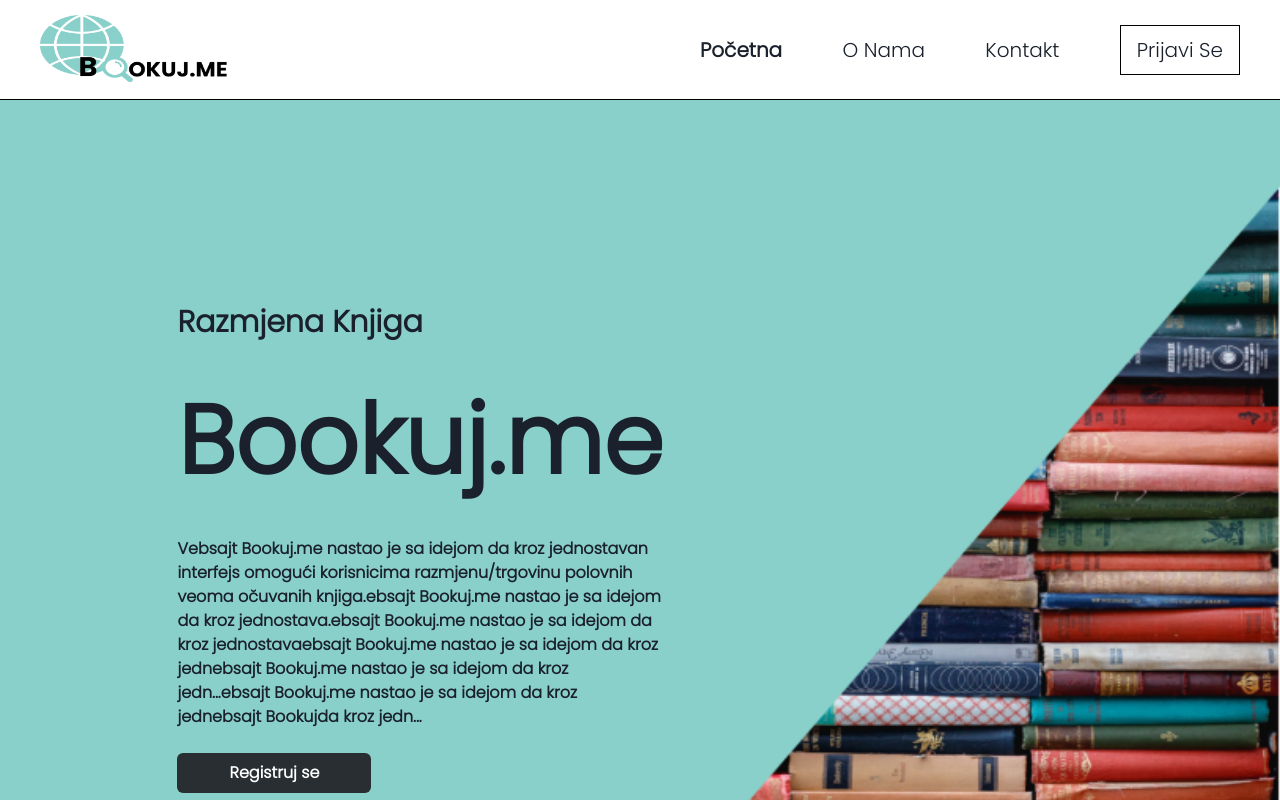
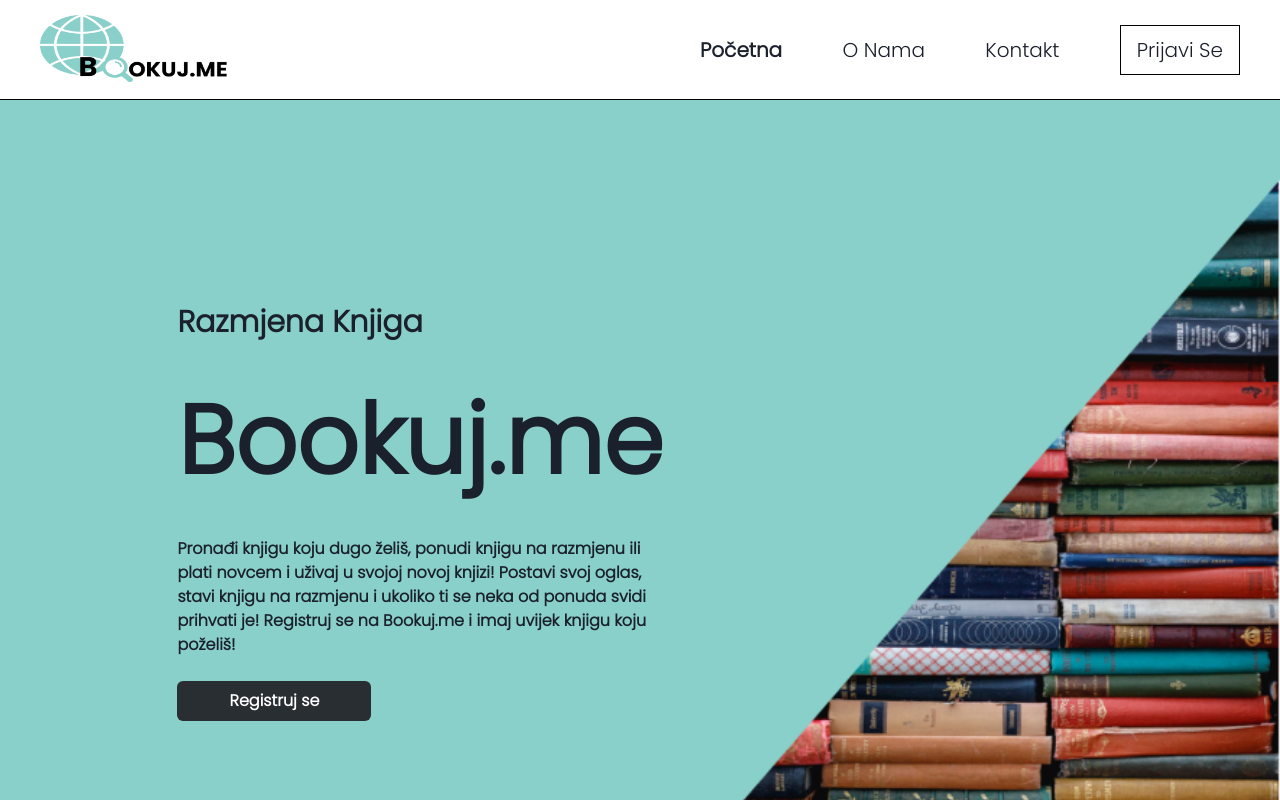
Before and after one commit to Aler97/BookujMe, a React (Create React App) app: page / in a window 1280 px wide. Shown: the top 800 px of the page. Built offline with nearby package versions, Linux system fonts and the light colour scheme; no server answers.

Commit message:
Home page text

```diff
--- a/src/Components/Home.js
+++ b/src/Components/Home.js
@@ -26,7 +26,7 @@
     const getAllBooks = async () => {
         const res = await fetch(`https://api.bookuj.ml/books`);
         const data = await res.json();
-        const item=data.slice(0,3);
+        const item = data.slice(0, 3);
         setAllBooks(item)
 
 
@@ -56,7 +56,7 @@
                 <Stack spacing={6}>
                     <Text fontSize={['xl', '3xl']} fontWeight={['semibold', 'semibold']}> Razmjena Knjiga</Text>
                     <Text fontSize={['5xl', '8xl']} fontWeight={['bold', 'bold']} > Bookuj.me</Text>
-                    <Text fontSize={['m', 'l']} fontWeight={['bold', 'bold']}> Vebsajt Bookuj.me nastao je sa idejom da kroz jednostavan interfejs omogući korisnicima razmjenu/trgovinu polovnih veoma očuvanih knjiga.ebsajt Bookuj.me nastao je sa idejom da kroz jednostava.ebsajt Bookuj.me nastao je sa idejom da kroz jednostavaebsajt Bookuj.me nastao je sa idejom da kroz jednebsajt Bookuj.me nastao je sa idejom da kroz jedn...ebsajt Bookuj.me nastao je sa idejom da kroz jednebsajt Bookujda kroz jedn...</Text>
+                    <Text fontSize={['m', 'l']} fontWeight={['bold', 'bold']}>Pronađi knjigu koju dugo želiš, ponudi knjigu na razmjenu ili plati novcem i uživaj u svojoj novoj knjizi! Postavi svoj oglas, stavi knjigu na razmjenu i ukoliko ti se neka od ponuda svidi prihvati je! Registruj se na Bookuj.me i imaj uvijek knjigu koju poželiš!</Text>
                     {!isLoggedIn ? <Link as={ReactLink} to='/registracija' w='40%'><Button width='100%' bgColor='button.normal'
                         color='white'
                         fontWeight='bold'
```
